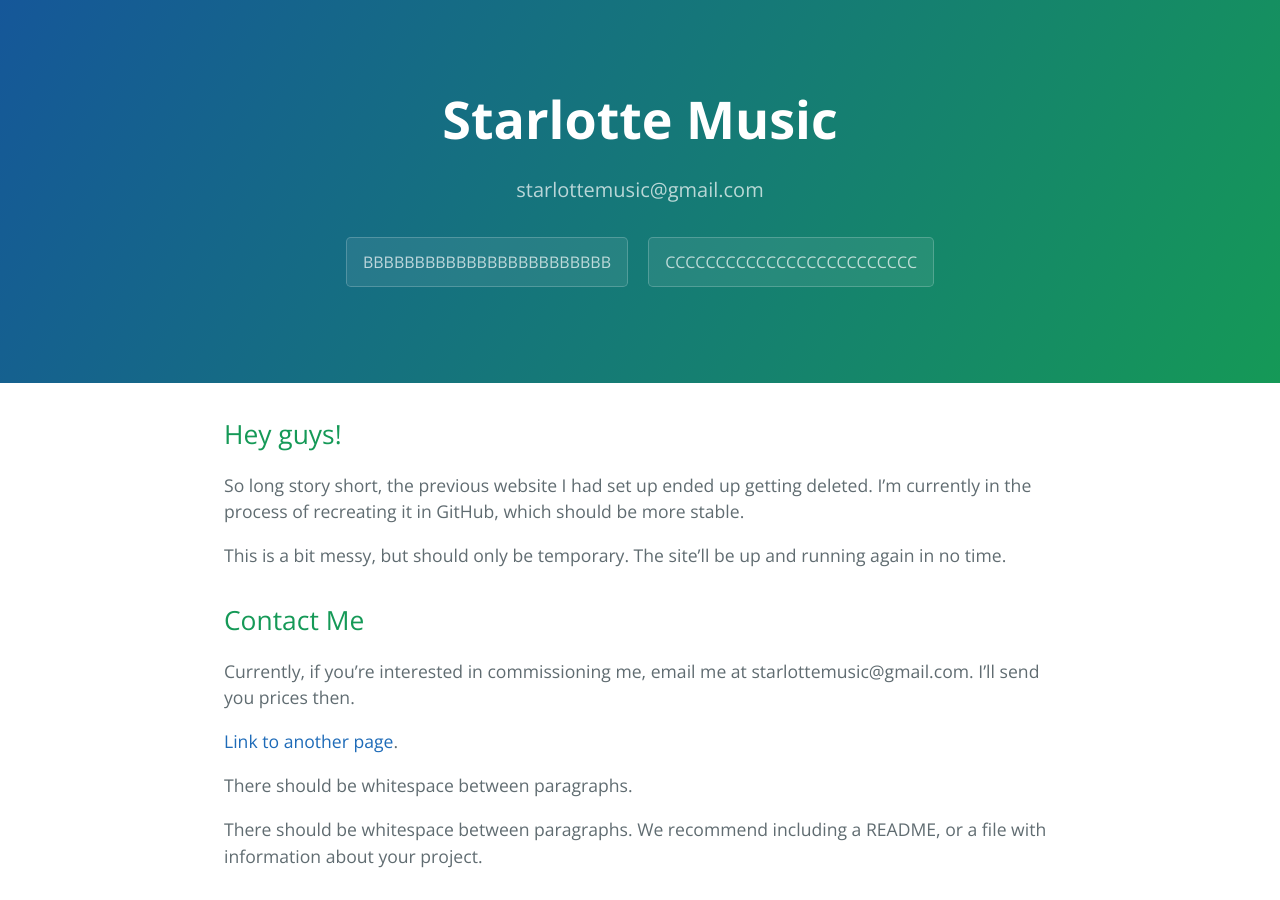
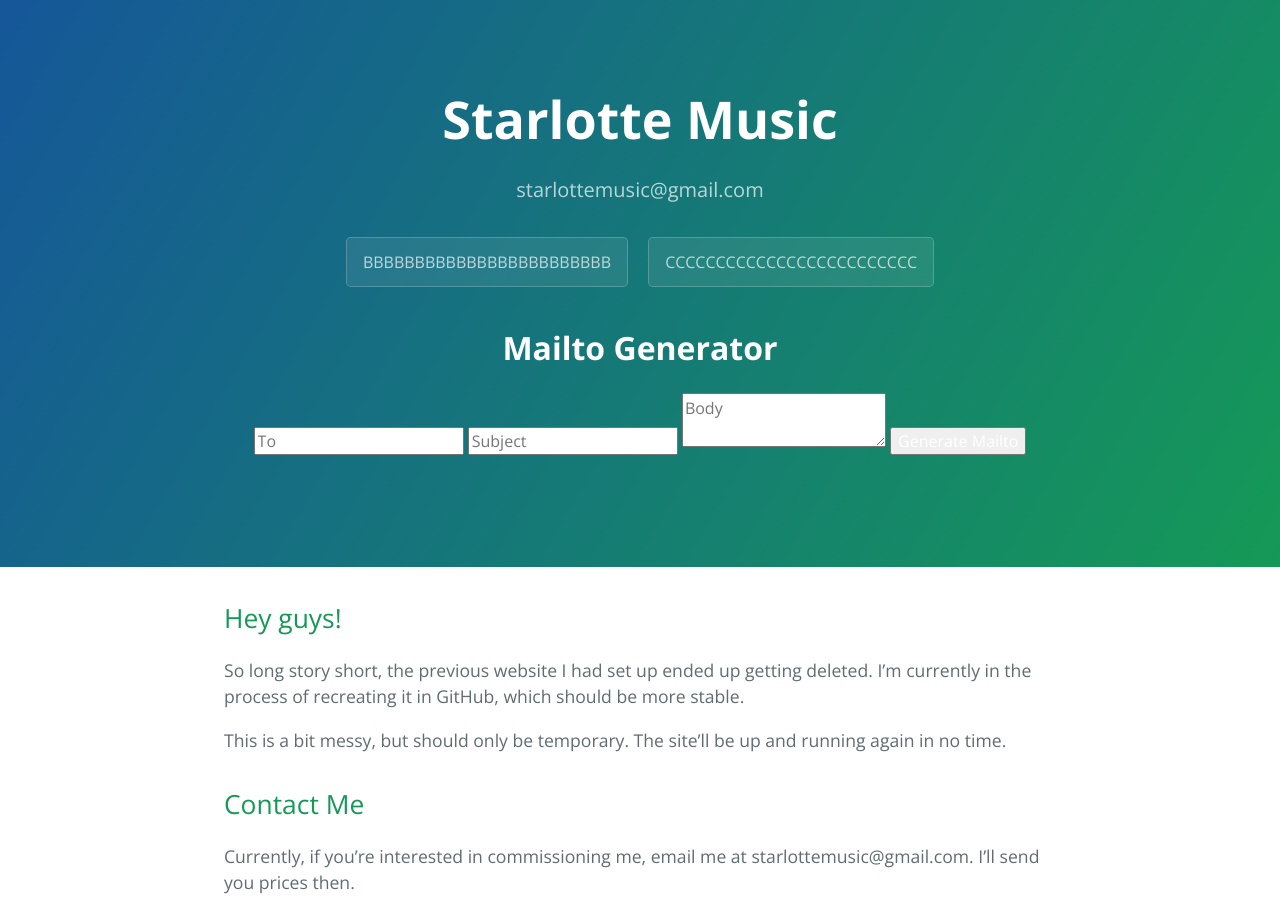
Before and after one commit to starlottemusic/starlottemusic.github.io, a Jekyll site: the page built from index.md, in a window 1280 px wide and 900 px high. Built offline with Jekyll 4.4.1, drawn with Linux system fonts in a browser that asks for light colours.

Commit message:
Update default.html

```diff
--- a/_layouts/default.html
+++ b/_layouts/default.html
@@ -33,6 +33,15 @@
         <a href="{{ site.github.zip_url }}" class="btn">BBBBBBBBBBBBBBBBBBBBBBBB</a>
         <a href="{{ site.github.tar_url }}" class="btn">CCCCCCCCCCCCCCCCCCCCCCCCC</a>
       {% endif %}
+<h1>Mailto Generator</h1>
+<div data-wrapper></div>
+<form>
+  <input type=email id=to placeholder=To required>
+  <input type=text id=subject placeholder=Subject>
+  <textarea id=body placeholder=Body></textarea>
+  <input type=button data-button=outline value="Generate Mailto" onclick=buildString()>
+</form>
+<pre id=link></pre>
     </header>
 
     <main id="content" class="main-content" role="main">
```
